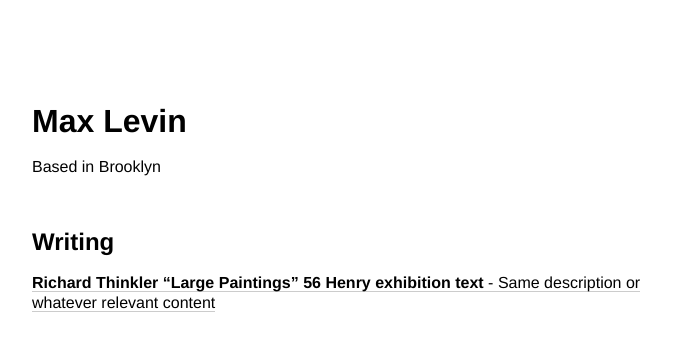
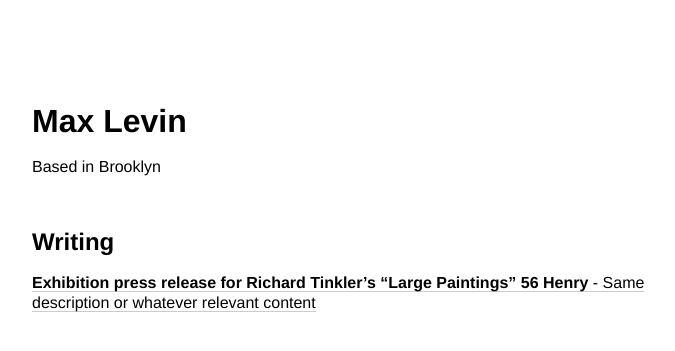
Before and after one commit to minicreative/maxlevin.me, a Jekyll site: the page built from index.md, in a window 1280 px wide. Shown: the top 351 px of the page, without its empty margins (18-693 px from the left). Built offline with Jekyll 4.4.1, drawn with Linux system fonts in a browser that asks for light colours.

Commit message:
Updated Index

```diff
--- a/index.md
+++ b/index.md
@@ -8,4 +8,4 @@ Based in Brooklyn
 
 ## Writing
 
-**[Richard Thinkler "Large Paintings" 56 Henry exhibition text](https://56henry.nyc/exhibitions/large-paintings)**[ - Same description or whatever relevant content](http://google.com)
+**[Exhibition press release for Richard Tinkler's "Large Paintings" 56 Henry](https://56henry.nyc/exhibitions/large-paintings)**[ - Same description or whatever relevant content](http://google.com)
```
